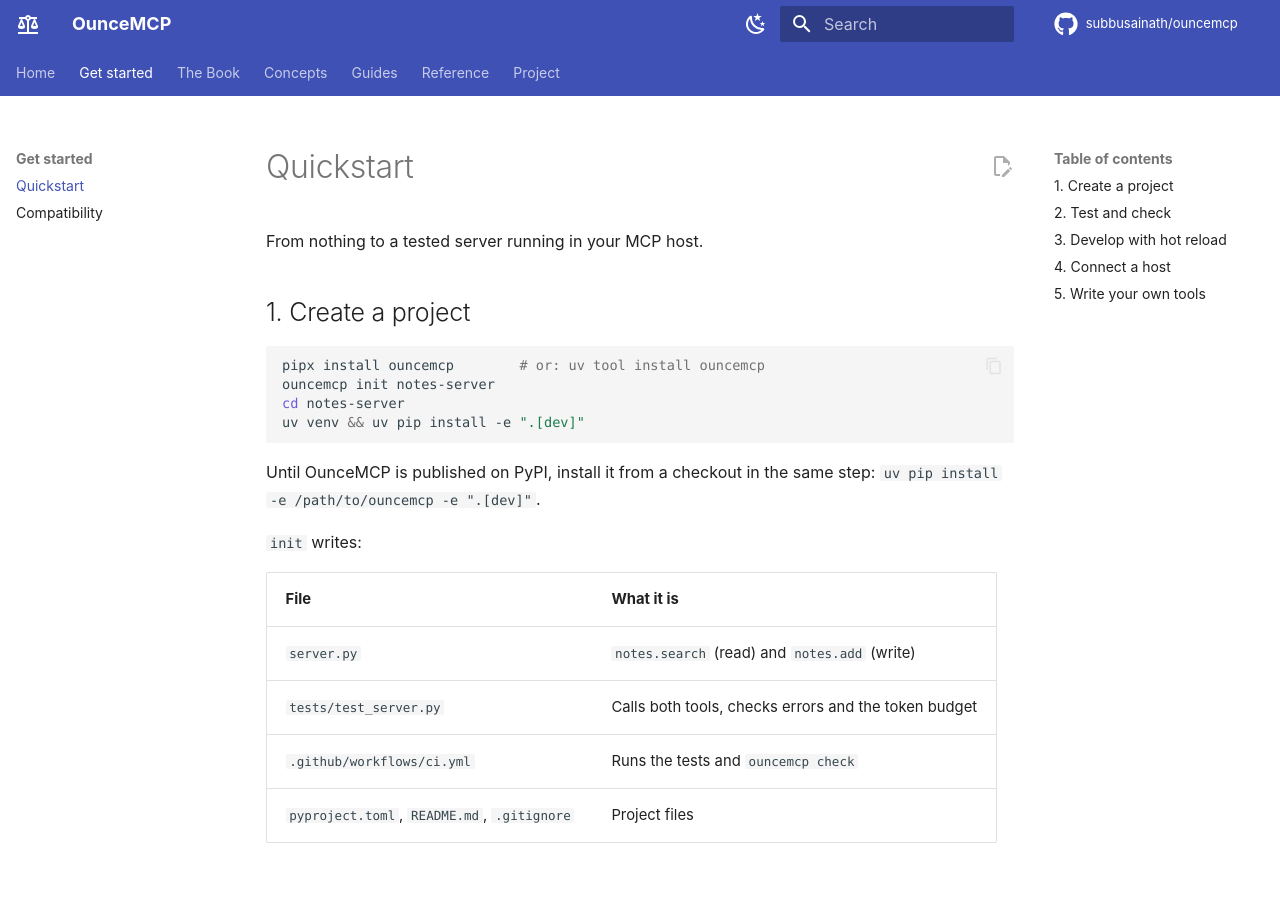
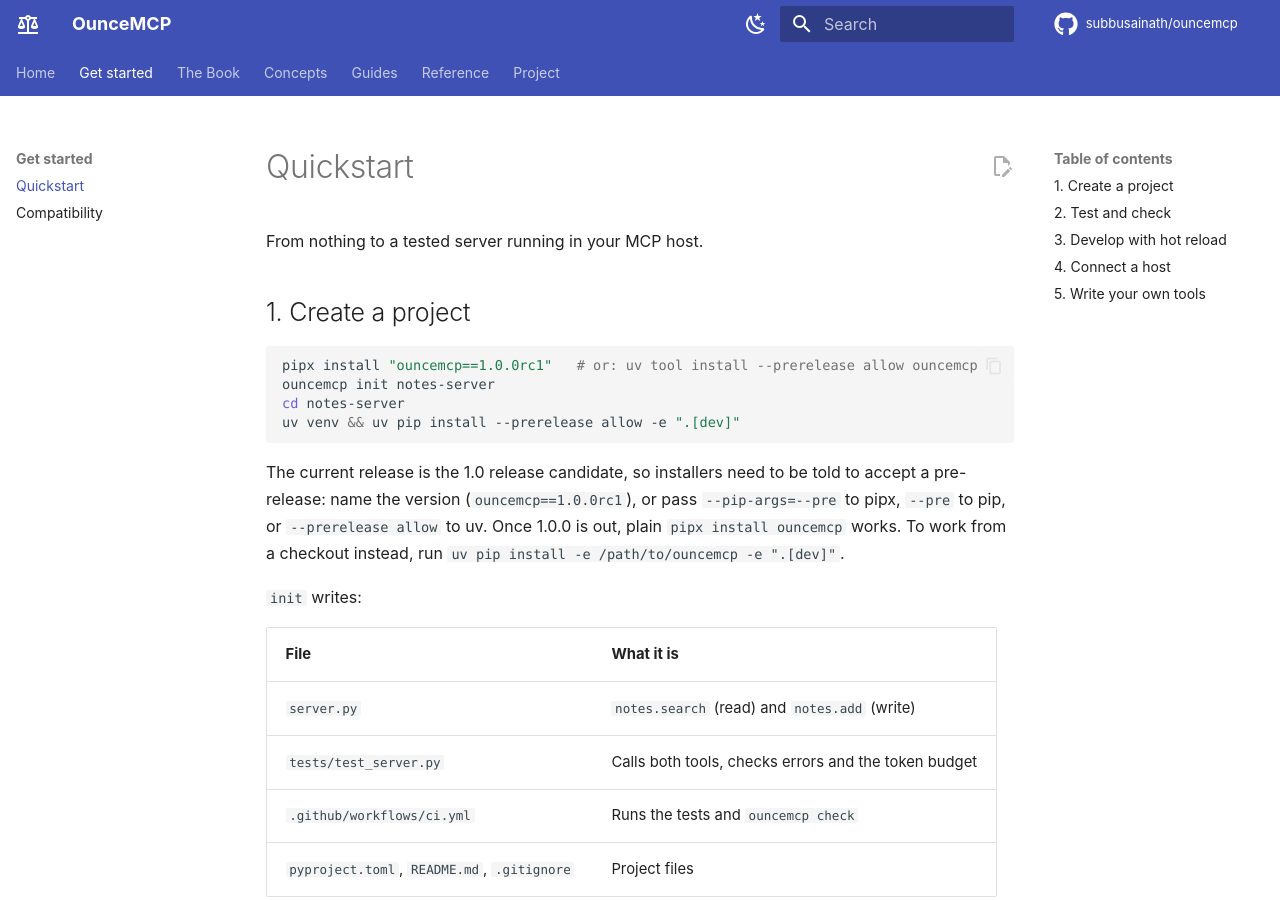
Before and after one commit to subbusainath/ouncemcp, an MkDocs documentation site: the page built from docs/quickstart.md, in a window 1280 px wide and 900 px high. Built offline with MkDocs 1.6.1 and Material for MkDocs 9.7.7, drawn with Linux system fonts in a browser that asks for light colours; comment, search, counter and statistics services are not loaded.

Commit message:
Merge pull request #30 from subbusainath/claude/loving-shannon-gm4zxr
Release 1.0.0rc1

````diff
--- a/docs/quickstart.md
+++ b/docs/quickstart.md
@@ -5,13 +5,13 @@ From nothing to a tested server running in your MCP host.
 ## 1. Create a project
 
 ```bash
-pipx install ouncemcp        # or: uv tool install ouncemcp
+pipx install "ouncemcp==1.0.0rc1"   # or: uv tool install --prerelease allow ouncemcp
 ouncemcp init notes-server
 cd notes-server
-uv venv && uv pip install -e ".[dev]"
+uv venv && uv pip install --prerelease allow -e ".[dev]"
 ```
 
-Until OunceMCP is published on PyPI, install it from a checkout in the same step: `uv pip install -e /path/to/ouncemcp -e ".[dev]"`.
+The current release is the 1.0 release candidate, so installers need to be told to accept a pre-release: name the version (`ouncemcp==1.0.0rc1`), or pass `--pip-args=--pre` to pipx, `--pre` to pip, or `--prerelease allow` to uv. Once 1.0.0 is out, plain `pipx install ouncemcp` works. To work from a checkout instead, run `uv pip install -e /path/to/ouncemcp -e ".[dev]"`.
 
 `init` writes:
 
--- a/src/ouncemcp/__init__.py
+++ b/src/ouncemcp/__init__.py
@@ -46,7 +46,7 @@ from ouncemcp.execution.handles import JobResult
 from ouncemcp.execution.idempotency import Idempotency
 from ouncemcp.execution.store import KeyValueStore, MemoryStore, OunceStore, RedisStore
 
-__version__ = "0.0.1.dev0"
+__version__ = "1.0.0rc1"
 
 __all__ = [
     "AmbiguousWrite",
````
Also changed, not shown: CHANGELOG.md (+3 -1 lines), README.md (+2 -1 lines), docs/book/ch01-getting-started.md (+2 -2 lines), pyproject.toml (+6 -2 lines), 2 other files.
